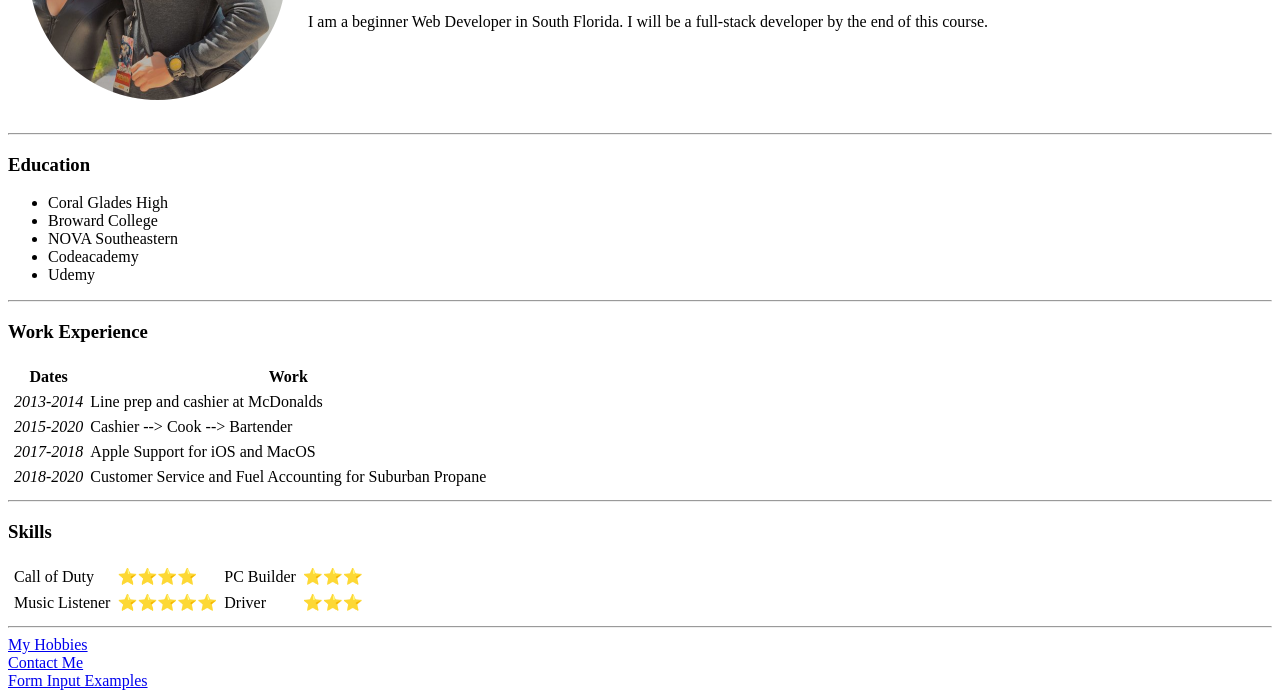
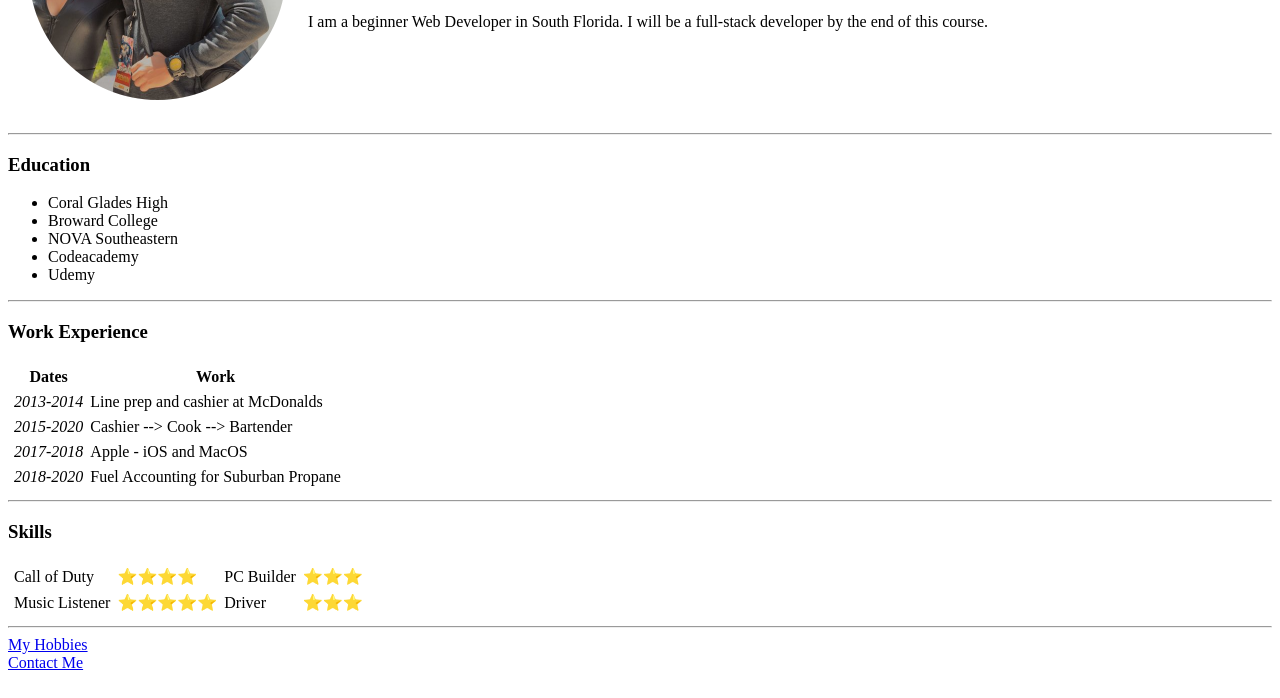
Before and after one commit to david-jsr/firstweb, a plain HTML site: page index.html in a window 1280 px wide. Shown: the part 186-884 px from the top of the page. Drawn offline with Linux system fonts and the light colour scheme.

Commit message:
Update index.html
Removed link "Form Input Examples" and removed job role at Apple

```diff
--- a/index.html
+++ b/index.html
@@ -44,11 +44,11 @@
       </tr>
       <tr>
         <td><em>2017-2018</em></td>
-        <td>Apple Support for iOS and MacOS</td>
+        <td>Apple - iOS and MacOS</td>
       </tr>
       <tr>
         <td><em>2018-2020</em></td>
-        <td>Customer Service and Fuel Accounting for Suburban Propane</td>
+        <td>Fuel Accounting for Suburban Propane</td>
       </tr>
     </tbody>
     <tfoot>
@@ -75,8 +75,6 @@
   <a href="hobbies.html">My Hobbies</a>
   <br>
   <a href="contact-me.html">Contact Me</a>
-  <br>
-  <a href="inputs.html">Form Input Examples</a>
 </body>
 
 </html>
```
